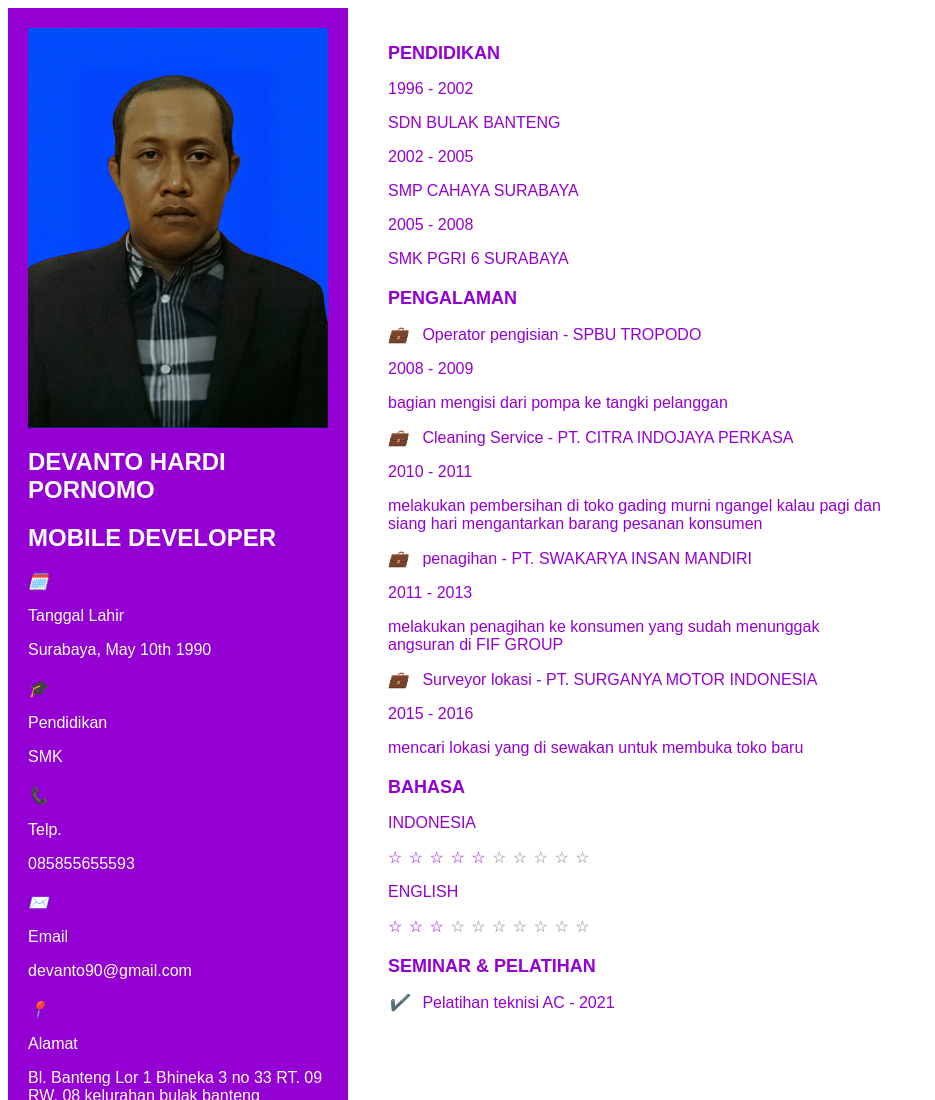
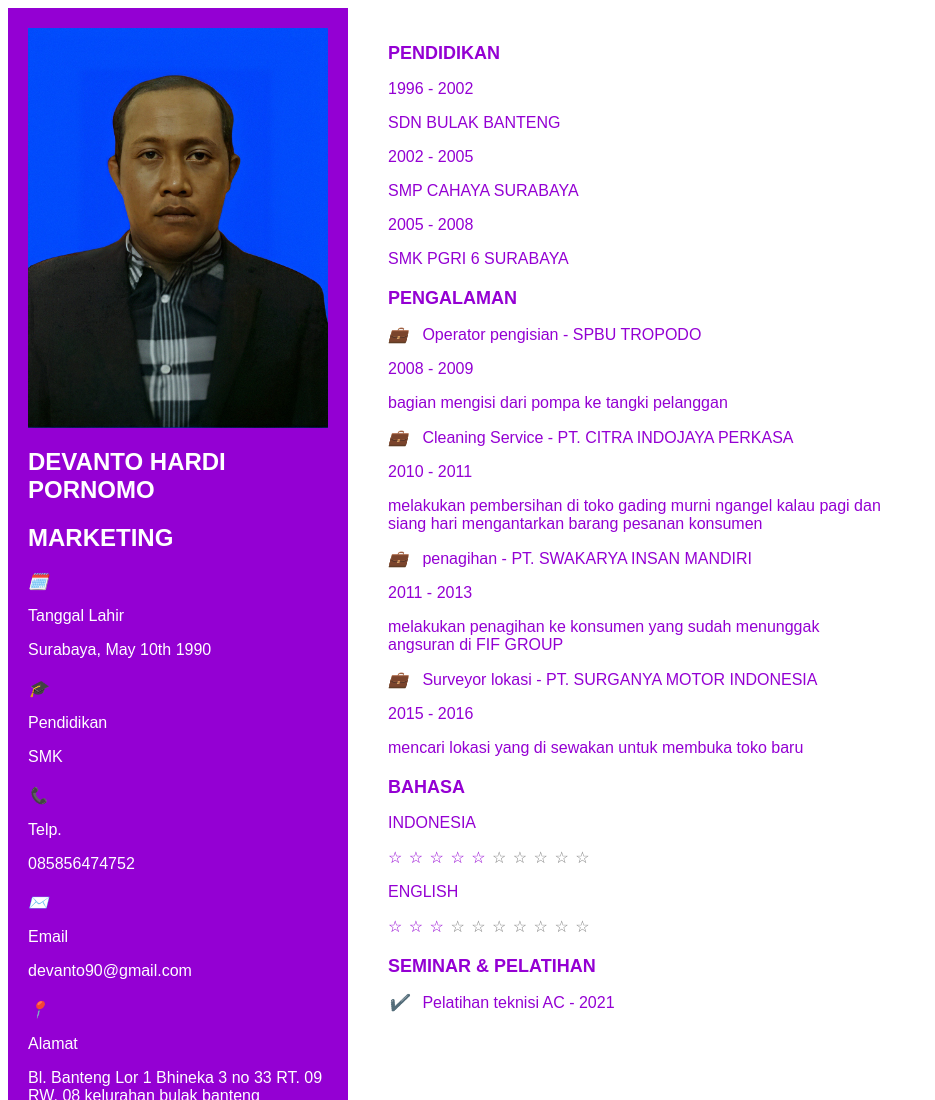
Before and after one commit to Devan1107/ghaleaelkapersada, a plain HTML site: page devanto.html in a window 1280 px wide. Shown: the top 1100 px of the page, without its empty margins (0-935 px from the left). Drawn offline with Linux system fonts and the light colour scheme.

Commit message:
Update devanto.html

```diff
--- a/devanto.html
+++ b/devanto.html
@@ -66,7 +66,7 @@ body {
   <div class="left">
     <img src="1708702827993_2da8eb_2_0.jpg" alt="Profile Picture" style="width: 100%; height: auto;">
     <h1 class="title">DEVANTO HARDI PORNOMO</h1>
-    <h2 class="title">MOBILE DEVELOPER</h2>
+    <h2 class="title">MARKETING</h2>
     <div class="section">
       <i class="icon">🗓️</i>
       <p>Tanggal Lahir</p>
@@ -80,7 +80,7 @@ body {
     <div class="section">
       <i class="icon">📞</i>
       <p>Telp.</p>
-      <p>085855655593</p>
+      <p>085856474752</p>
     </div>
     <div class="section">
       <i class="icon">✉️</i>
```
